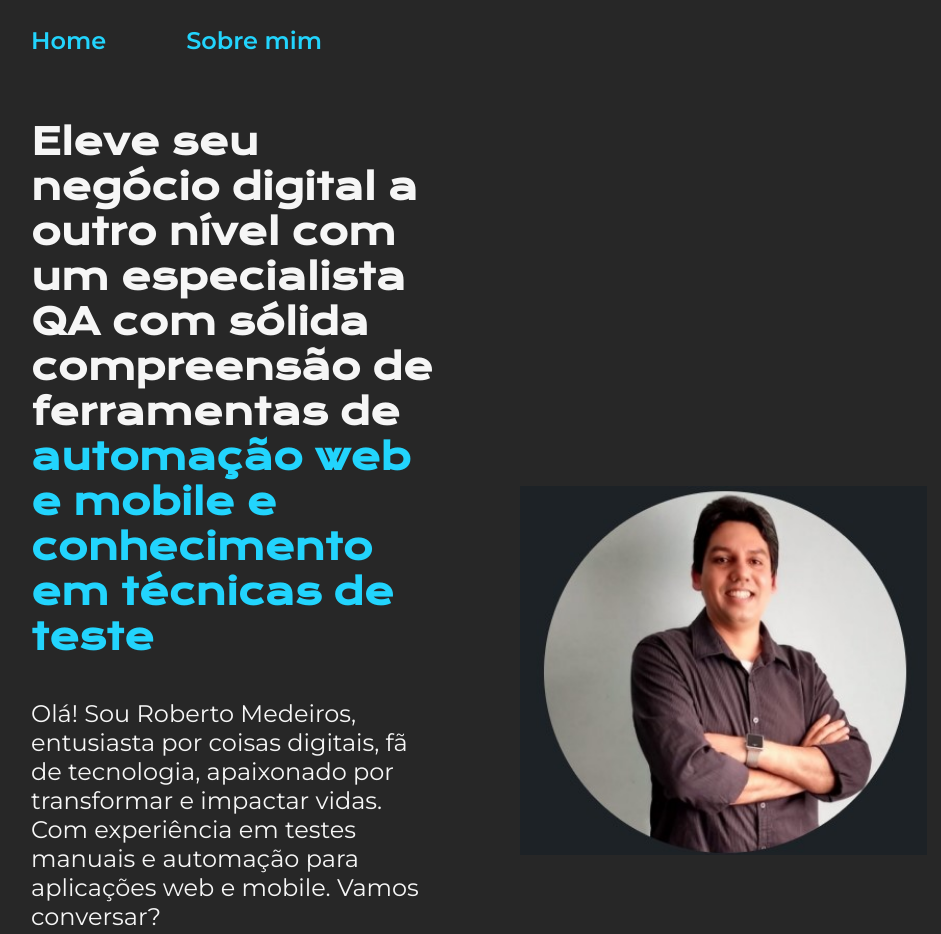
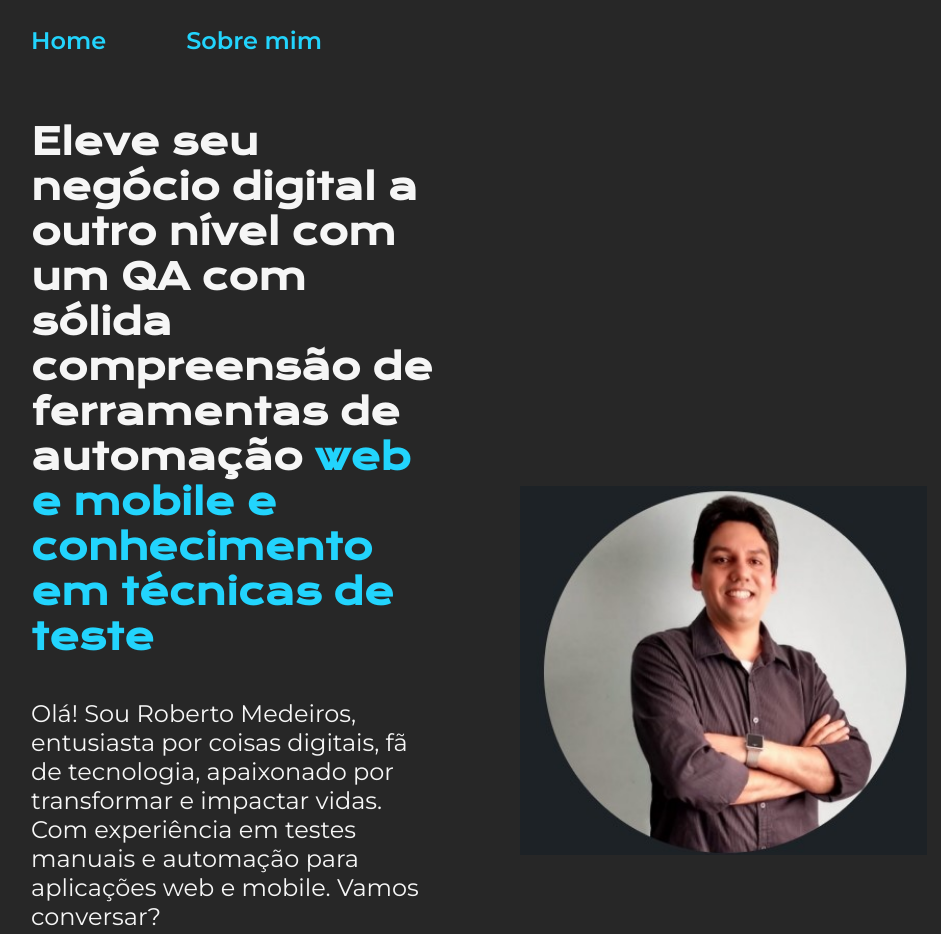
Before and after one commit to robertosmed/portfolio-roberto-medeiros, a plain HTML site: page index.html in a window 1280 px wide. Shown: the top 934 px of the page, without its empty margins (161-1102 px from the left). Drawn offline with nearby package versions, Linux system fonts and the light colour scheme.

Commit message:
correção de tituli de apresentação

```diff
--- a/index.html
+++ b/index.html
@@ -16,8 +16,8 @@
     </header>
     <main class="apresentacao">
         <section class="apresentacao__conteudo">
-            <h1 class="apresentacao__conteudo__titulo">Eleve seu negócio digital a outro nível com um especialista QA com sólida compreensão de ferramentas de
-            <strong class="titulo-destaque"> automação web e mobile e conhecimento em técnicas de teste</strong></h1>
+            <h1 class="apresentacao__conteudo__titulo">Eleve seu negócio digital a outro nível com um QA com sólida compreensão de ferramentas de automação
+            <strong class="titulo-destaque">  web e mobile e conhecimento em técnicas de teste</strong></h1>
             <p class="apresentacao__conteudo__texto">Olá! Sou Roberto Medeiros, entusiasta por coisas digitais, fã de tecnologia, apaixonado por transformar e impactar vidas.
                 Com experiência em testes manuais e automação para aplicações web e mobile.
                 Vamos conversar?</p>
```
